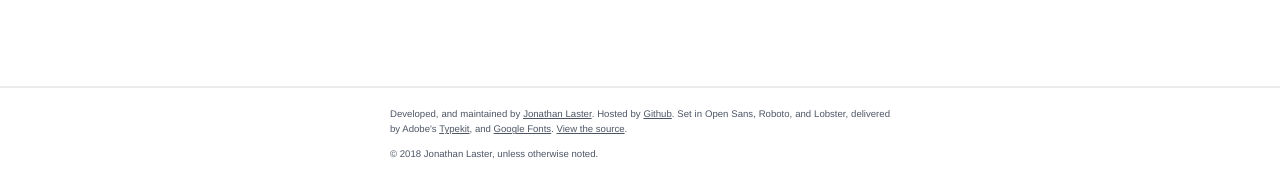
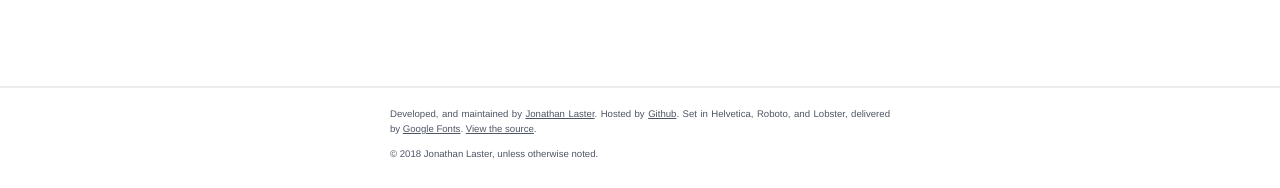
Before and after one commit to last-dev/jdl.io, a Jekyll site: the page built from index.html, in a window 1280 px wide. Shown: the part 1023-1211 px from the top of the page. Built offline with Jekyll 4.4.1, drawn with Linux system fonts in a browser that asks for light colours; nearby versions of some CDN libraries.

Commit message:
Removed typekits credit from footer since I removed the font I was using with them.

```diff
--- a/_includes/footer.html
+++ b/_includes/footer.html
@@ -1,8 +1,7 @@
 <footer>
     <section class="colophon">
         <p>Developed, and maintained by <a href="{{site.baseurl}}/">Jonathan Laster</a>.
-        Hosted by <a href="http://github.com">Github</a>. Set in Open Sans, Roboto, and Lobster, delivered by Adobe's
-        <a href="http://typekit.com">Typekit</a>, and <a href="https://www.google.com/fonts">Google Fonts</a>. <a href="https://github.com/GoodKaws/laster.co">View the source</a>.</p>
+        Hosted by <a href="http://github.com">Github</a>. Set in Helvetica, Roboto, and Lobster, delivered by <a href="https://www.google.com/fonts">Google Fonts</a>. <a href="https://github.com/GoodKaws/laster.co">View the source</a>.</p>
 
         <p>© <span id="footerDate"></span> Jonathan Laster, unless otherwise noted.</p>
     </section>
```
